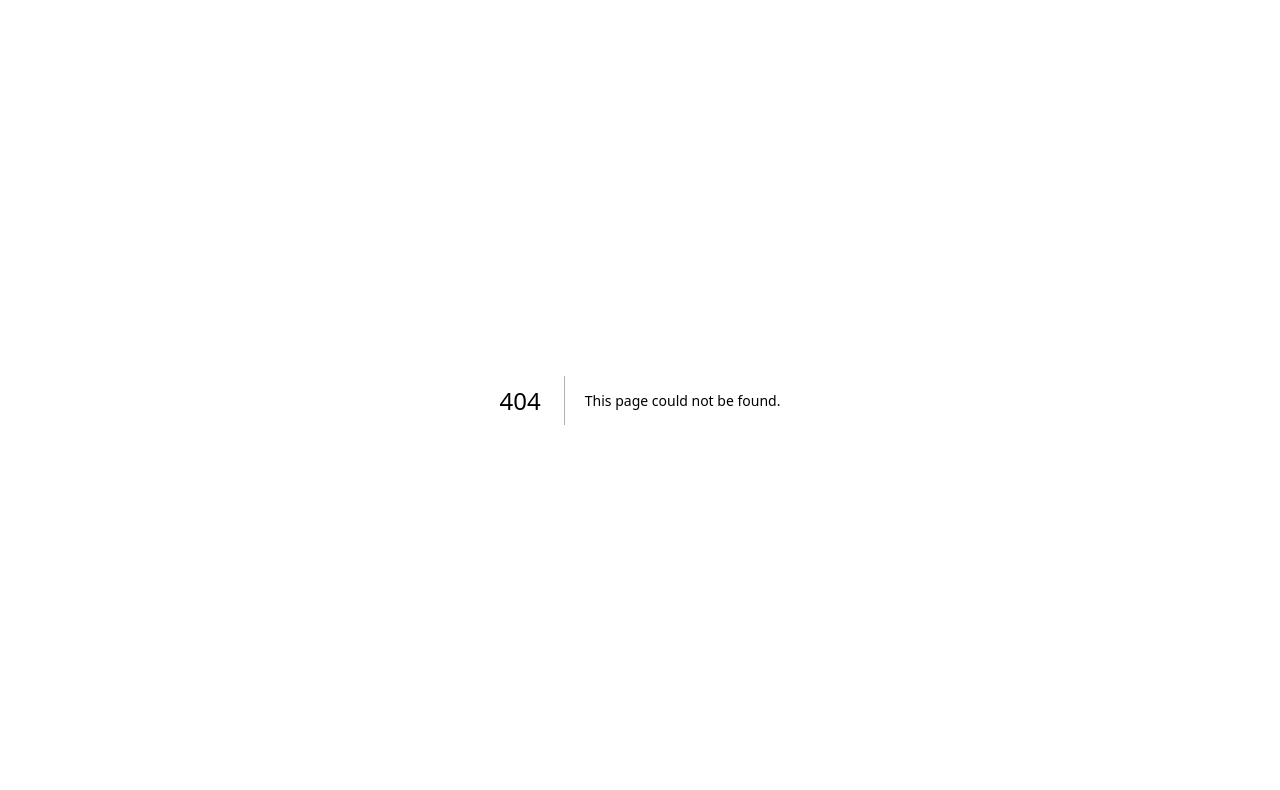
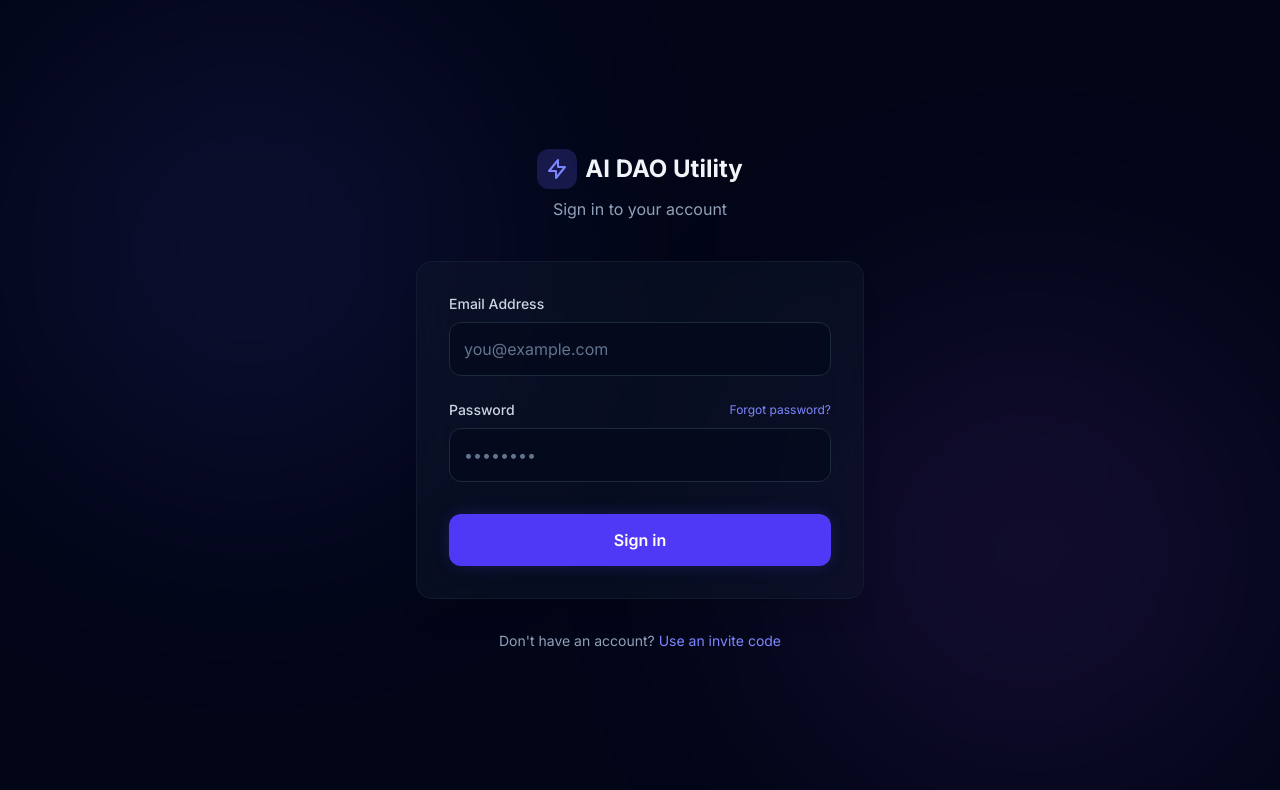
Before and after one commit to hpep-support/hp-renewal, a Next.js app in the folder frontend/: page /login in a window 1280 px wide. Before the commit this address had no page. Shown: the top 790 px of the page. Built offline with nearby package versions, Linux system fonts and the light colour scheme.

Commit message:
feat(ui): implement login page UI and frontend API connection

```diff
--- /dev/null
+++ b/frontend/src/app/login/page.tsx
@@ -0,0 +1,112 @@
+"use client";
+
+import { useState } from "react";
+import { useRouter } from "next/navigation";
+import Link from "next/link";
+
+export default function Login() {
+  const [email, setEmail] = useState("");
+  const [password, setPassword] = useState("");
+  const [error, setError] = useState("");
+  const [loading, setLoading] = useState(false);
+  const router = useRouter();
+
+  const handleLogin = async (e: React.FormEvent) => {
+    e.preventDefault();
+    setLoading(true);
+    setError("");
+
+    try {
+      const formData = new URLSearchParams();
+      formData.append("username", email);
+      formData.append("password", password);
+
+      const res = await fetch(`${process.env.NEXT_PUBLIC_API_URL || "http://localhost:8000/api"}/auth/login`, {
+        method: "POST",
+        headers: {
+          "Content-Type": "application/x-www-form-urlencoded",
+        },
+        body: formData.toString(),
+      });
+
+      if (!res.ok) {
+        throw new Error("Invalid email or password");
+      }
+
+      const data = await res.json();
+      localStorage.setItem("access_token", data.access_token);
+      router.push("/dashboard");
+    } catch (err: any) {
+      setError(err.message || "Failed to login");
+    } finally {
+      setLoading(false);
+    }
+  };
+
+  return (
+    <main className="flex-1 flex flex-col relative overflow-hidden min-h-screen items-center justify-center p-6">
+      {/* Background gradients */}
+      <div className="absolute top-0 left-0 w-[500px] h-[500px] bg-indigo-500/10 blur-[120px] rounded-full pointer-events-none" />
+      <div className="absolute bottom-0 right-0 w-[500px] h-[500px] bg-purple-500/10 blur-[120px] rounded-full pointer-events-none" />
+
+      <div className="w-full max-w-md z-10">
+        <div className="text-center mb-10">
+          <Link href="/" className="inline-flex items-center gap-2 text-2xl font-bold text-slate-100 mb-2">
+            <span className="h-10 w-10 rounded-xl bg-indigo-500/20 text-indigo-400 flex items-center justify-center">
+              <svg className="w-6 h-6" fill="none" viewBox="0 0 24 24" stroke="currentColor"><path strokeLinecap="round" strokeLinejoin="round" strokeWidth={2} d="M13 10V3L4 14h7v7l9-11h-7z" /></svg>
+            </span>
+            AI DAO Utility
+          </Link>
+          <p className="text-slate-400">Sign in to your account</p>
+        </div>
+
+        <form onSubmit={handleLogin} className="glass-panel p-8 rounded-2xl flex flex-col gap-6">
+          {error && (
+            <div className="p-3 rounded-lg bg-red-500/10 border border-red-500/20 text-red-400 text-sm">
+              {error}
+            </div>
+          )}
+
+          <div className="flex flex-col gap-2">
+            <label className="text-sm font-medium text-slate-300">Email Address</label>
+            <input
+              type="email"
+              required
+              value={email}
+              onChange={(e) => setEmail(e.target.value)}
+              className="w-full bg-slate-950/50 border border-slate-800 rounded-xl p-3.5 text-slate-200 placeholder-slate-500 focus:outline-none focus:ring-2 focus:ring-indigo-500/50 transition-all"
+              placeholder="you@example.com"
+            />
+          </div>
+
+          <div className="flex flex-col gap-2">
+            <div className="flex justify-between items-center">
+              <label className="text-sm font-medium text-slate-300">Password</label>
+              <a href="#" className="text-xs text-indigo-400 hover:text-indigo-300">Forgot password?</a>
+            </div>
+            <input
+              type="password"
+              required
+              value={password}
+              onChange={(e) => setPassword(e.target.value)}
+              className="w-full bg-slate-950/50 border border-slate-800 rounded-xl p-3.5 text-slate-200 placeholder-slate-500 focus:outline-none focus:ring-2 focus:ring-indigo-500/50 transition-all"
+              placeholder="••••••••"
+            />
+          </div>
+
+          <button
+            type="submit"
+            disabled={loading}
+            className="w-full py-3.5 bg-indigo-600 hover:bg-indigo-500 text-white rounded-xl font-semibold transition-all shadow-[0_0_20px_-5px_rgba(79,70,229,0.4)] disabled:opacity-50 disabled:cursor-not-allowed mt-2"
+          >
+            {loading ? "Signing in..." : "Sign in"}
+          </button>
+        </form>
+
+        <p className="text-center text-slate-400 text-sm mt-8">
+          Don't have an account? <Link href="/register" className="text-indigo-400 hover:text-indigo-300">Use an invite code</Link>
+        </p>
+      </div>
+    </main>
+  );
+}
--- a/frontend/src/app/page.tsx
+++ b/frontend/src/app/page.tsx
@@ -1,3 +1,5 @@
+import Link from "next/link";
+
 export default function Home() {
   return (
     <main className="flex-1 flex flex-col relative overflow-hidden">
@@ -23,12 +25,12 @@ export default function Home() {
         </p>
 
         <div className="flex flex-col sm:flex-row gap-4 items-center">
-          <button className="px-8 py-4 bg-indigo-600 hover:bg-indigo-500 text-white rounded-xl font-semibold transition-all shadow-[0_0_40px_-10px_rgba(79,70,229,0.5)] hover:shadow-[0_0_60px_-15px_rgba(79,70,229,0.7)] hover:-translate-y-0.5 active:translate-y-0">
+          <Link href="/login" className="px-8 py-4 bg-indigo-600 hover:bg-indigo-500 text-white rounded-xl font-semibold transition-all shadow-[0_0_40px_-10px_rgba(79,70,229,0.5)] hover:shadow-[0_0_60px_-15px_rgba(79,70,229,0.7)] hover:-translate-y-0.5 active:translate-y-0">
             Start Recording
-          </button>
-          <button className="px-8 py-4 bg-slate-800 hover:bg-slate-700 text-white rounded-xl font-semibold transition-all border border-slate-700 hover:border-slate-600">
+          </Link>
+          <Link href="/dashboard" className="px-8 py-4 bg-slate-800 hover:bg-slate-700 text-white rounded-xl font-semibold transition-all border border-slate-700 hover:border-slate-600">
             View Dashboard
-          </button>
+          </Link>
         </div>
 
         {/* Feature Preview Cards */}
```
